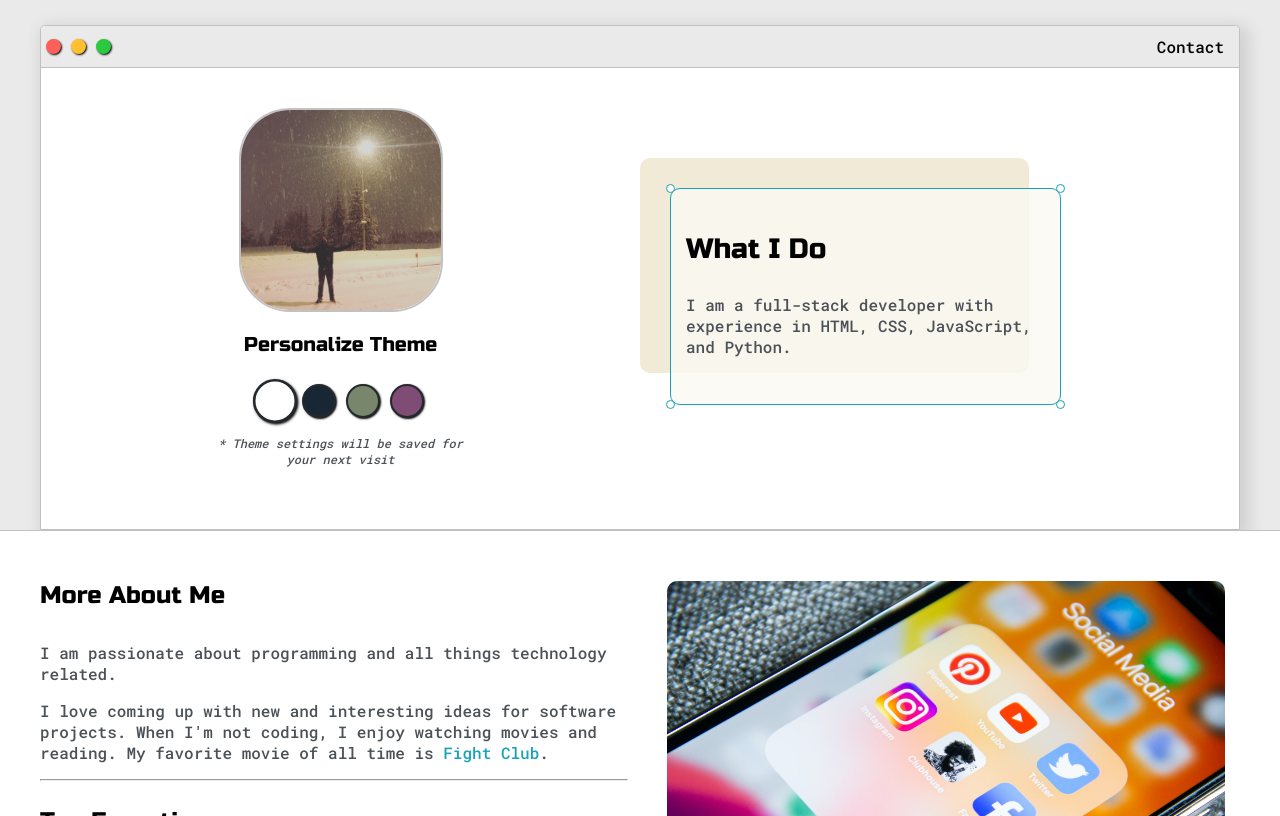
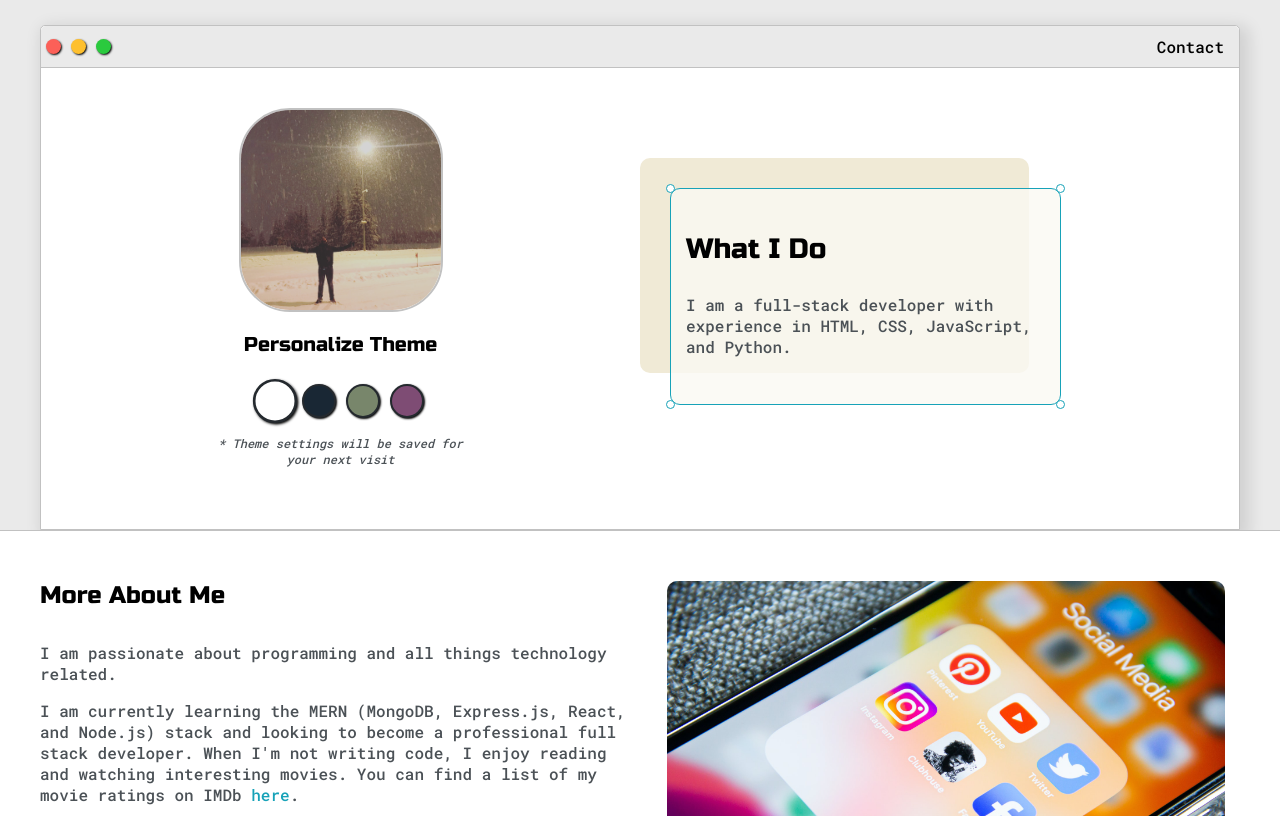
Before and after one commit to asadmoosvi/asadmoosvi.github.io, a plain HTML site: page index.html in a window 1280 px wide. Shown: the part 136-952 px from the top of the page. Drawn offline with Linux system fonts and the light colour scheme.

Commit message:
Update about me section

```diff
--- a/index.html
+++ b/index.html
@@ -79,10 +79,9 @@
                     <p>I am passionate about programming and all things technology
                         related.</p>
 
-                    <p>I love coming up with new and interesting ideas for software projects.
-                        When I'm not coding, I enjoy watching movies and reading.
-                        My favorite movie of all time is <a target="_blank"
-                            href="https://www.imdb.com/title/tt0137523/">Fight Club</a>.</p>
+                    <p>I am currently learning the MERN (MongoDB, Express.js, React, and Node.js) stack
+                    and looking to become a professional full stack developer. When I'm not writing code, I enjoy reading and watching
+                    interesting movies. You can find a list of my movie ratings on IMDb <a href="https://www.imdb.com/user/ur64763761/ratings" target="_blank">here</a>.</p>
 
                     <hr>
                     <br>
```
